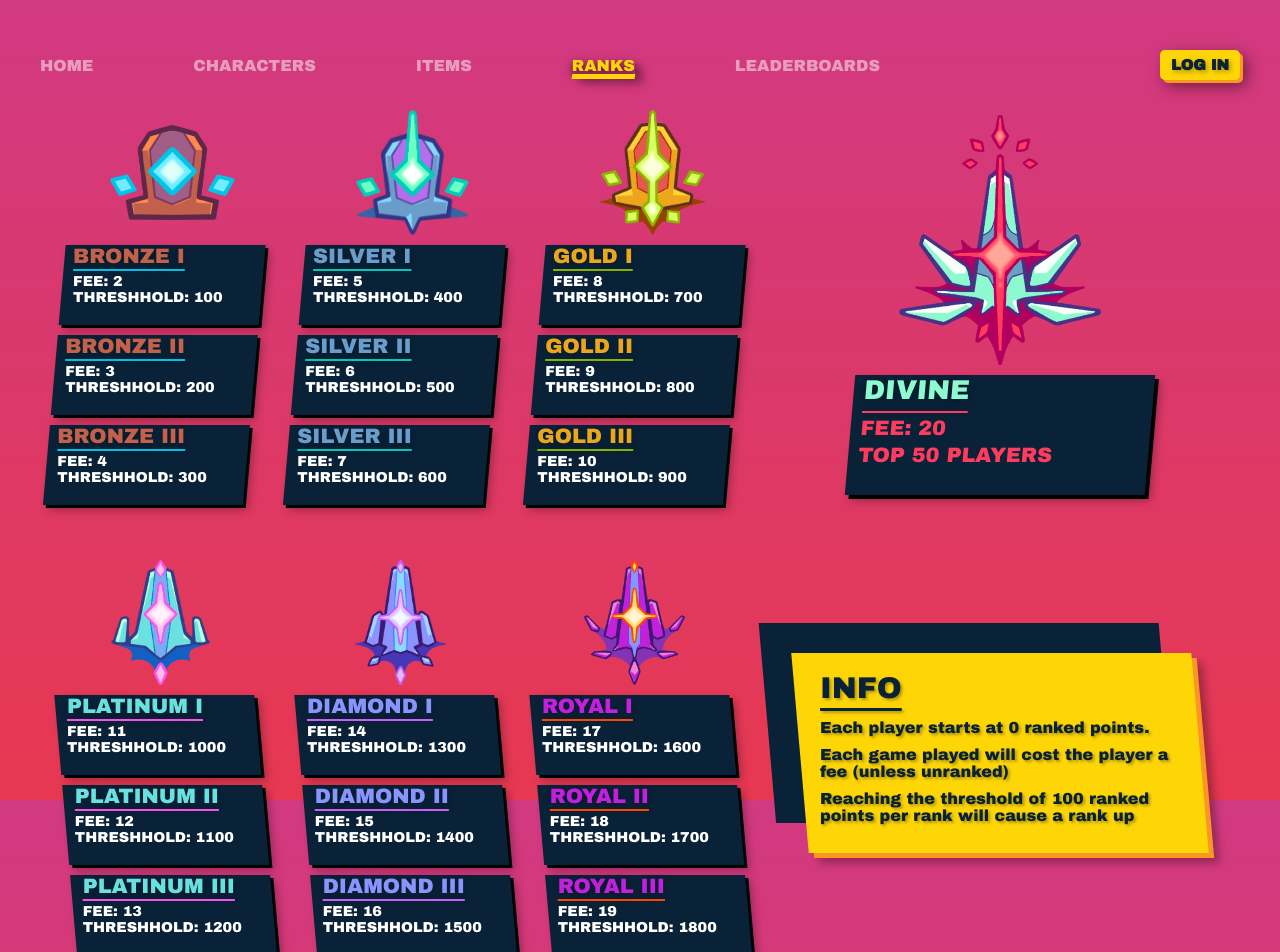
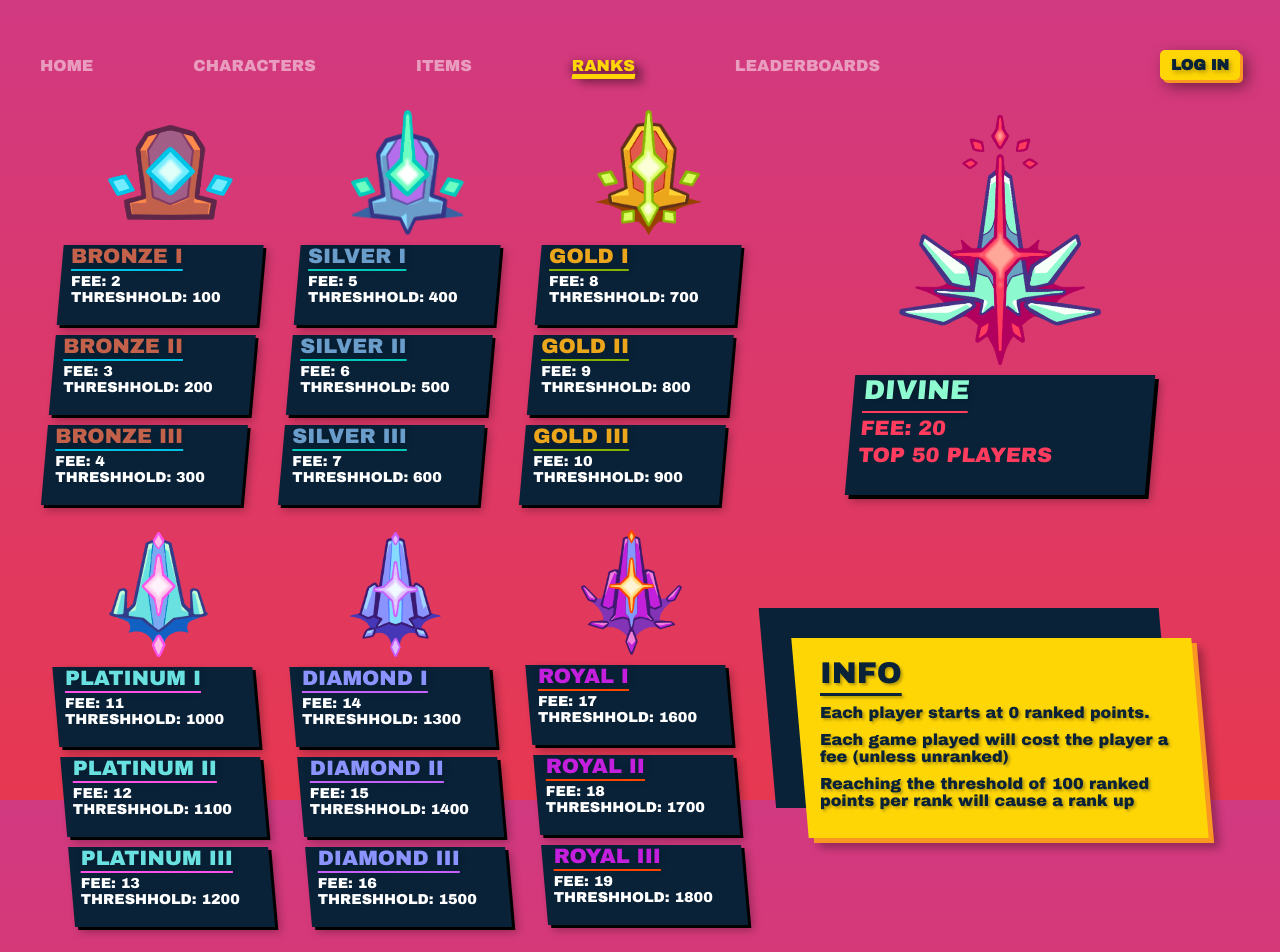
Before and after one commit to iamkiwii/bapbap, a Vue app: page /ranks in a window 1280 px wide. Shown: the top 952 px of the page. Built offline with nearby package versions, Linux system fonts and the light colour scheme.

Commit message:
scroll bar fix on ranks

```diff
--- a/src/components/ranks/RanksDisplay.vue
+++ b/src/components/ranks/RanksDisplay.vue
@@ -147,6 +147,7 @@ export default {
 
 .Bronze {
     transform: skew(-5deg);
+    margin-bottom: px;
 
     .rank-name {
         user-select: none;
--- a/src/views/RanksView.vue
+++ b/src/views/RanksView.vue
@@ -102,7 +102,6 @@ function getDivineIMG() {
 .info-banner-wrapper {
     display: flex;
     width: 100%;
-    height: fit-content;
     justify-content: center;
     align-items: center;
     align-content: center;
@@ -129,6 +128,7 @@ function getDivineIMG() {
 .left-side {
     display: flex;
     width: 60%;
+    height: fit-content;
 }
 
 .right-side {
@@ -217,41 +217,51 @@ function getDivineIMG() {
 
 .view {
     display: flex;
+    height: fit-content;
 }
 
 .Bronze {
+    height: fit-content;
     grid-area: 1 / 1 / 2 / 2;
 }
 
 .Silver {
+    height: fit-content;
     grid-area: 1 / 2 / 2 / 3;
 }
 
 .Gold {
 
+    height: fit-content;
     grid-area: 1 / 3 / 2 / 4;
 
 }
 
 .Platinum {
+    height: fit-content;
+    margin-top: -6%;
     grid-area: 2 / 1 / 3 / 2;
 
 }
 
 .Diamond {
+    height: fit-content;
+    margin-top: -6%;
     grid-area: 2 / 2 / 3 / 3;
+
 }
 
 .Royal {
+    height: fit-content;
+    margin-top: -6%;
     grid-area: 2 / 3 / 3 / 4;
+
 }
 
 .rank-display-wrapper {
+    width: 100%;
     height: fit-content;
-    width: 100%;
     display: grid;
-    grid-template-columns: repeat(3, 1fr);
-    grid-template-rows: repeat(2, 1fr);
     grid-column-gap: 0px;
     grid-row-gap: 0px;
     transition: all 0.5s ease;
```
